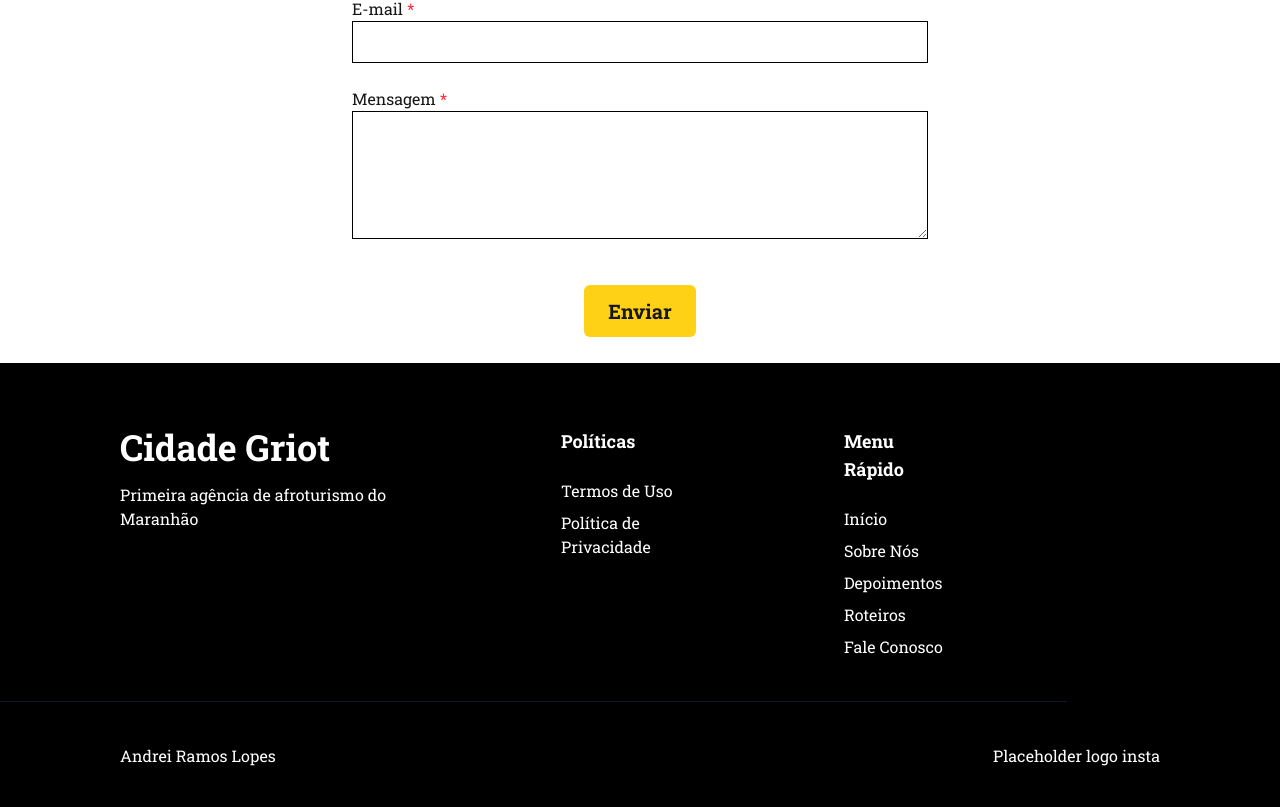
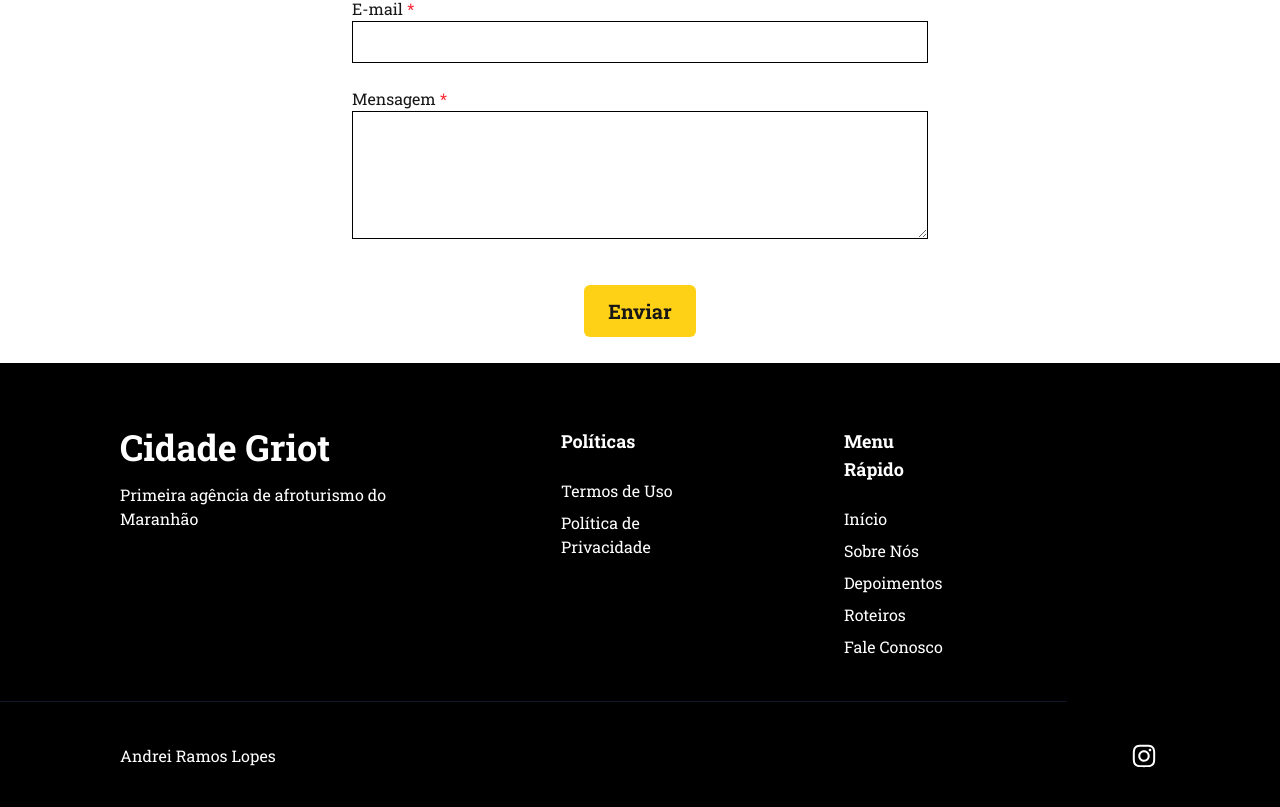
Before and after one commit to Andreirl032/clone-cidadegriot, a Next.js app: page / in a window 1280 px wide. Shown: the part 2081-2888 px from the top of the page. Built offline with nearby package versions, Linux system fonts and the light colour scheme.

Commit message:
implementada logo svg instagram

```diff
--- a/src/app/components/Footer.tsx
+++ b/src/app/components/Footer.tsx
@@ -26,10 +26,16 @@ export const Footer = () => {
       </div>
       <div className="flex flex-row flex-1 justify-between items-center px-30">
         <h1>Andrei Ramos Lopes</h1>
-        <h1>Placeholder logo insta</h1>
-        {/* <svg xmlns="http://www.w3.org/2000/svg" viewBox="0 0 640 640" className="text-white text-sm">
-          <path d="M320.3 205C256.8 204.8 205.2 256.2 205 319.7C204.8 383.2 256.2 434.8 319.7 435C383.2 435.2 434.8 383.8 435 320.3C435.2 256.8 383.8 205.2 320.3 205zM319.7 245.4C360.9 245.2 394.4 278.5 394.6 319.7C394.8 360.9 361.5 394.4 320.3 394.6C279.1 394.8 245.6 361.5 245.4 320.3C245.2 279.1 278.5 245.6 319.7 245.4zM413.1 200.3C413.1 185.5 425.1 173.5 439.9 173.5C454.7 173.5 466.7 185.5 466.7 200.3C466.7 215.1 454.7 227.1 439.9 227.1C425.1 227.1 413.1 215.1 413.1 200.3zM542.8 227.5C541.1 191.6 532.9 159.8 506.6 133.6C480.4 107.4 448.6 99.2 412.7 97.4C375.7 95.3 264.8 95.3 227.8 97.4C192 99.1 160.2 107.3 133.9 133.5C107.6 159.7 99.5 191.5 97.7 227.4C95.6 264.4 95.6 375.3 97.7 412.3C99.4 448.2 107.6 480 133.9 506.2C160.2 532.4 191.9 540.6 227.8 542.4C264.8 544.5 375.7 544.5 412.7 542.4C448.6 540.7 480.4 532.5 506.6 506.2C532.8 480 541 448.2 542.8 412.3C544.9 375.3 544.9 264.5 542.8 227.5zM495 452C487.2 471.6 472.1 486.7 452.4 494.6C422.9 506.3 352.9 503.6 320.3 503.6C287.7 503.6 217.6 506.2 188.2 494.6C168.6 486.8 153.5 471.7 145.6 452C133.9 422.5 136.6 352.5 136.6 319.9C136.6 287.3 134 217.2 145.6 187.8C153.4 168.2 168.5 153.1 188.2 145.2C217.7 133.5 287.7 136.2 320.3 136.2C352.9 136.2 423 133.6 452.4 145.2C472 153 487.1 168.1 495 187.8C506.7 217.3 504 287.3 504 319.9C504 352.5 506.7 422.6 495 452z" />
-        </svg> */}
+        <a href="https://www.instagram.com/cidadegriot/" target="_blank">
+          <svg
+            xmlns="http://www.w3.org/2000/svg"
+            viewBox="0 0 640 640"
+            className="text-sm h-8 w-8"
+            fill="#ffffff"
+          >
+            <path d="M320.3 205C256.8 204.8 205.2 256.2 205 319.7C204.8 383.2 256.2 434.8 319.7 435C383.2 435.2 434.8 383.8 435 320.3C435.2 256.8 383.8 205.2 320.3 205zM319.7 245.4C360.9 245.2 394.4 278.5 394.6 319.7C394.8 360.9 361.5 394.4 320.3 394.6C279.1 394.8 245.6 361.5 245.4 320.3C245.2 279.1 278.5 245.6 319.7 245.4zM413.1 200.3C413.1 185.5 425.1 173.5 439.9 173.5C454.7 173.5 466.7 185.5 466.7 200.3C466.7 215.1 454.7 227.1 439.9 227.1C425.1 227.1 413.1 215.1 413.1 200.3zM542.8 227.5C541.1 191.6 532.9 159.8 506.6 133.6C480.4 107.4 448.6 99.2 412.7 97.4C375.7 95.3 264.8 95.3 227.8 97.4C192 99.1 160.2 107.3 133.9 133.5C107.6 159.7 99.5 191.5 97.7 227.4C95.6 264.4 95.6 375.3 97.7 412.3C99.4 448.2 107.6 480 133.9 506.2C160.2 532.4 191.9 540.6 227.8 542.4C264.8 544.5 375.7 544.5 412.7 542.4C448.6 540.7 480.4 532.5 506.6 506.2C532.8 480 541 448.2 542.8 412.3C544.9 375.3 544.9 264.5 542.8 227.5zM495 452C487.2 471.6 472.1 486.7 452.4 494.6C422.9 506.3 352.9 503.6 320.3 503.6C287.7 503.6 217.6 506.2 188.2 494.6C168.6 486.8 153.5 471.7 145.6 452C133.9 422.5 136.6 352.5 136.6 319.9C136.6 287.3 134 217.2 145.6 187.8C153.4 168.2 168.5 153.1 188.2 145.2C217.7 133.5 287.7 136.2 320.3 136.2C352.9 136.2 423 133.6 452.4 145.2C472 153 487.1 168.1 495 187.8C506.7 217.3 504 287.3 504 319.9C504 352.5 506.7 422.6 495 452z" />
+          </svg>
+        </a>
       </div>
     </div>
   );
```
